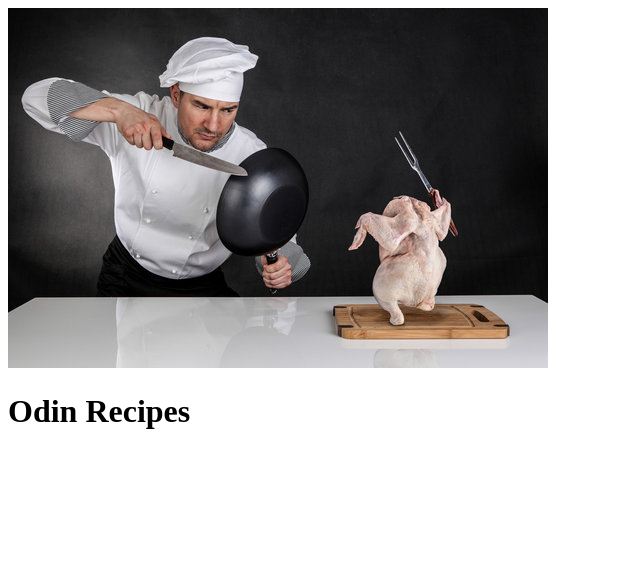
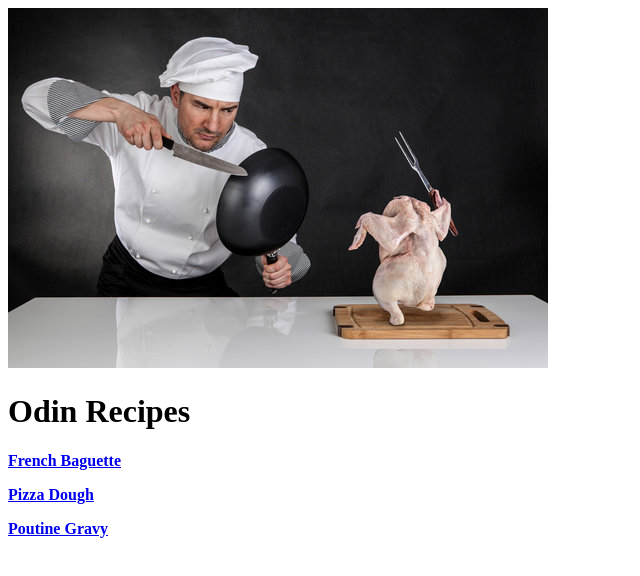
Before and after one commit to Riley-Morris/odin-recipes, a plain HTML site: page index.html in a window 1280 px wide. Shown: the whole page, without its empty margins (0-640 px from the left). Drawn offline with Linux system fonts and the light colour scheme.

Commit message:
Add link to recipe pages

```diff
--- a/index.html
+++ b/index.html
@@ -7,5 +7,14 @@
     <body>
         <img src = "img/chef.jpg" alt="a chef about to fight a raw chicken using knife and pan as weapon and shield">
         <h1>Odin Recipes</h1>
+        <p>
+            <a href = "recipes/bgt.html" ><strong>French Baguette</strong></a>
+        </p>
+        <p>
+            <a href = "recipes/pdough.html" ><strong>Pizza Dough</strong></a>
+        </p>
+        <p>
+            <a href = "recipes/ptng.html" ><strong>Poutine Gravy</strong></a>
+        </p>
     </body>
 </html>
```
